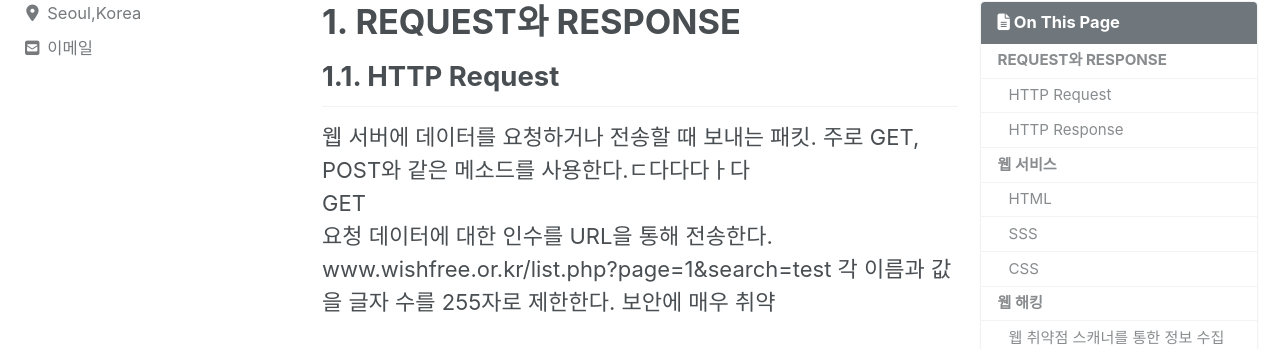
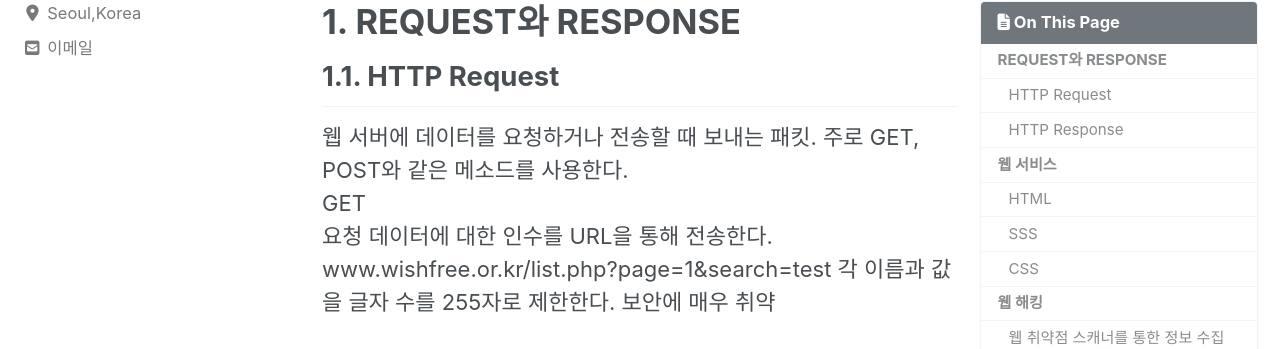
Before and after one commit to ByeongGwonChae/mynotebook, a Jekyll site: the page built from _posts/2020-04-05-웹해킹 기초.md, in a window 1280 px wide. Shown: the part 209-558 px from the top of the page. Built offline with Jekyll 4.4.1, drawn with Linux system fonts in a browser that asks for light colours; cached includes are drawn as plain includes; nearby versions of some CDN libraries.

```diff
--- a/_posts/2020-04-05-웹해킹 기초.md
+++ b/_posts/2020-04-05-웹해킹 기초.md
@@ -11,7 +11,7 @@ toc_sticky: true
 # REQUEST와 RESPONSE
 
 ## HTTP Request
-웹 서버에 데이터를 요청하거나 전송할 때 보내는 패킷. 주로 GET, POST와 같은 메소드를 사용한다.ㄷ다다다ㅏ다\\
+웹 서버에 데이터를 요청하거나 전송할 때 보내는 패킷. 주로 GET, POST와 같은 메소드를 사용한다.\\
 GET\\
 요청 데이터에 대한 인수를 URL을 통해 전송한다.
 www.wishfree.or.kr/list.php?page=1&search=test
--- a/_sass/minimal-mistakes.scss
+++ b/_sass/minimal-mistakes.scss
@@ -55,18 +55,6 @@
   counter-reset: h3
 }
 
-.page__content h3 {
-  counter-reset: h4
-}
-
-.page__content h4 {
-  counter-reset: h5
-}
-
-.page__content h5 {
-  counter-reset: h6
-}
-
 .page__content h1:before {
   counter-increment: h1;
   content: counter(h1) ". "
@@ -81,18 +69,3 @@
   counter-increment: h3;
   content: counter(h1) "." counter(h2) "." counter(h3) ". "
 }
-
-.page__content h4:before:not(aside) {
-  counter-increment: h4;
-  content: counter(h1) "." counter(h2) "." counter(h3) "." counter(h4) ". "
-}
-
-.page__content h5:before {
-  counter-increment: h5;
-  content: counter(h1) "." counter(h2) "." counter(h3) "." counter(h4) ". " counter(h5) ". "
-}
-
-.page__content h6:before {
-  counter-increment: h6;
-  content: counter(h1) "." counter(h2) "." counter(h3) "." counter(h4) ". " counter(h5) ". " counter(h6) ". "
-}
```
